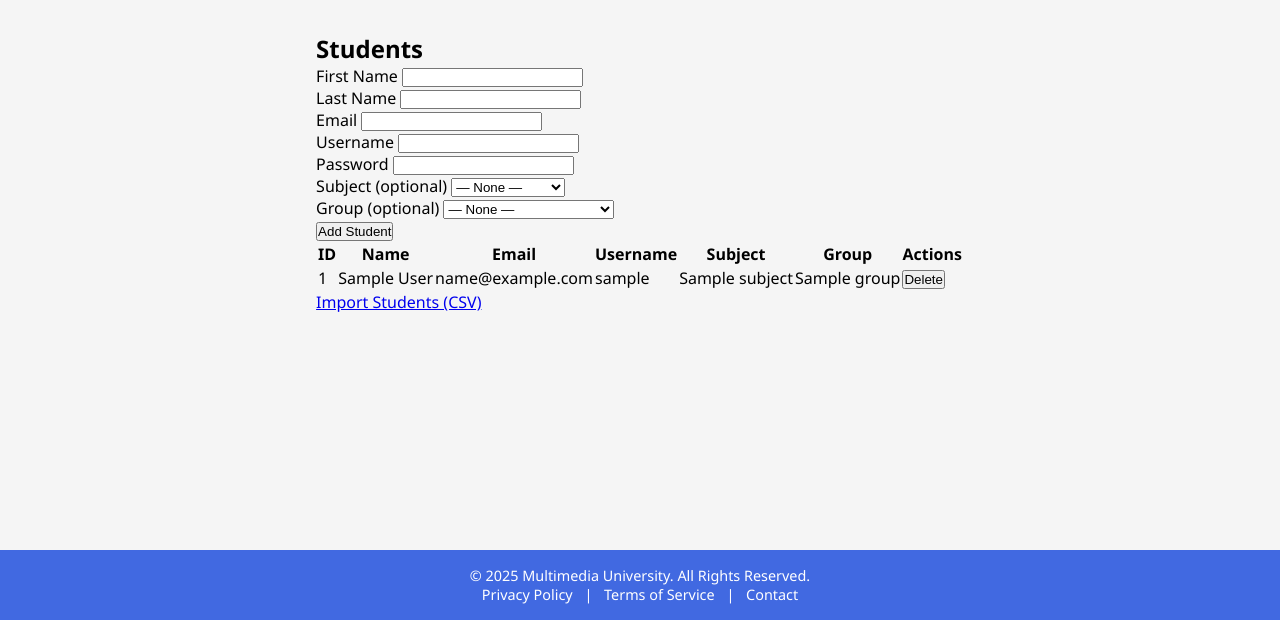
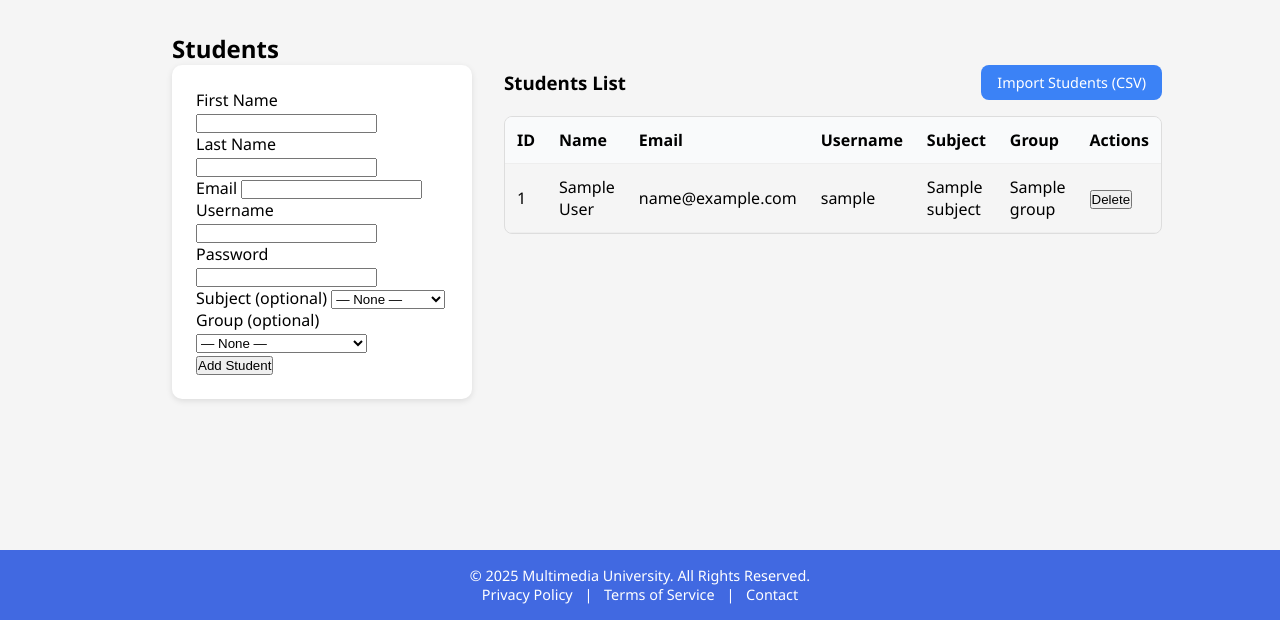
Before and after one commit to Skyler-Tan/G17--Mini-IT-project, a Flask app: template templates/students.html in a window 1280 px wide. Shown: the part 180-800 px from the top of the page. Run offline with Flask 3, Linux system fonts and the light colour scheme; the template is opened without the code that fills it: values that come from a table or form of the project are taken from there, others are empty; tables that the repository leaves empty hold one stand-in row (values such as "Sample post").

Commit message:
design for students

```diff
--- a/static/students.css
+++ b/static/students.css
@@ -1,123 +1,73 @@
-/* Heading */
-h2 {
-  font-size: 1.8rem;
-  margin-bottom: 1.5rem;
-  color: #333;
-  text-align: left;
-}
-
-/* Container for form + table side by side */
 .student-page {
   display: flex;
   gap: 2rem;
   align-items: flex-start;
 }
 
-/* Card form */
+/* Form */
 form.card {
   background: #fff;
   padding: 1.5rem;
   border-radius: 10px;
   box-shadow: 0 2px 6px rgba(0,0,0,0.1);
-  flex: 1;
-  display: flex;
-  flex-direction: column;
-  gap: 1rem;
-  max-width: 350px; /* keeps form compact */
+  flex: 0 0 300px; /* fixed width */
 }
 
-form.card .grid {
-  display: grid;
-  grid-template-columns: 1fr;
-  gap: 1rem;
+/* Right side */
+.students-section {
+  flex: 1; /* takes full remaining space */
 }
 
-form.card label {
-  font-weight: 600;
-  color: #444;
-  display: block;
-  margin-bottom: 0.3rem;
+/* Header with Import button */
+.students-header {
+  display: flex;
+  justify-content: space-between;
+  align-items: center;
+  margin-bottom: 1rem;
 }
 
-form.card input,
-form.card select {
-  width: 100%;
-  padding: 0.6rem;
-  border: 1px solid #ccc;
-  border-radius: 6px;
-  font-size: 1rem;
+.import-btn {
+  background: #3b82f6;
+  color: white;
+  padding: 0.5rem 1rem;
+  border-radius: 8px;
+  text-decoration: none;
+  font-size: 0.9rem;
 }
 
-form.card button {
-  background: #4169e1;
-  color: white;
-  border: none;
-  padding: 0.7rem 1.2rem;
-  border-radius: 6px;
-  cursor: pointer;
-  font-size: 1rem;
-  font-weight: 500;
-  align-self: flex-start;
-  transition: background 0.2s;
+.import-btn:hover {
+  background: #2563eb;
 }
 
-form.card button:hover {
-  background: #3154b5;
+/* Table */
+.table-container {
+  max-height: 500px;
+  overflow-y: auto;
+  border: 1px solid #ddd;
+  border-radius: 8px;
 }
 
-/* Table container */
-.student-table {
-  flex: 5;
-  background: #fff;
-  border-radius: 5px;
-  overflow-x: auto; /* ✅ allows horizontal scroll if needed */
-  box-shadow: 0 2px 6px rgba(0,0,0,0.1);
-  padding: 0; /* remove extra padding */
-}
-
-/* Table full width */
-.student-table table {
+table {
   width: 100%;
-  min-width: 700px; /* ✅ prevents column squishing */
   border-collapse: collapse;
 }
 
-/* Header */
-thead {
-  background: #4169e1;
-  color: white;
+th, td {
+  padding: 0.75rem;
+  text-align: left;
+  border-bottom: 1px solid #eee;
 }
 
-thead th {
-  padding: 0.8rem;
-  text-align: left;
-  font-size: 1rem;
-  white-space: nowrap; /* ✅ prevents header text from wrapping */
+th {
+  background: #f9fafb;
 }
 
-/* Body */
-tbody td {
-  padding: 0.8rem;
-  border-bottom: 1px solid #eee;
-  font-size: 0.95rem;
+@media (max-width: 768px) {
+  .student-page {
+    flex-direction: column;
+  }
+
+  .student-table {
+    min-width: 100%;
+  }
 }
-
-tbody tr:hover {
-  background: #f9f9f9;
-}
-
-/* Delete button */
-table button {
-  background: #dc3545;
-  color: white;
-  border: none;
-  padding: 0.4rem 0.7rem;
-  border-radius: 5px;
-  cursor: pointer;
-  font-size: 0.9rem;
-  transition: background 0.2s;
-}
-
-table button:hover {
-  background: #b02a37;
-}
--- a/templates/dashboard.html
+++ b/templates/dashboard.html
@@ -36,6 +36,9 @@
     <div class="card">
       <a href="{{ url_for('list_subjects') }}">Create New Subject</a>
     </div>
+    <div class="card">
+      <a href="{{ url_for('manage_students') }}">Manage Students</a>
+    </div>
   </section>
 {% endif %}
 
--- a/templates/students.html
+++ b/templates/students.html
@@ -1,9 +1,14 @@
 {% extends "layout.html" %}
 {% block content %}
+
+{% block extra_css %}
+<link rel="stylesheet" href="{{ url_for('static', filename='students.css') }}">
+{% endblock %}
+
 <h2>Students</h2>
 
+<div class="student-page">
   <form method="post" class="card">
-  <div class="grid">
     <div>
       <label>First Name</label>
       <input name="first_name" required>
@@ -42,12 +47,22 @@
         {% endfor %}
       </select>
     </div>
-  </div>
     <button type="submit">Add Student</button>
   </form>
 
+
+  <div class="students-section">
+    <div class="students-header">
+      <h3>Students List</h3>
+      <a href="{{ url_for('import_students') }}" class="import-btn">Import Students (CSV)</a>
+    </div>
+    <div class="table-container">
       <table>
-  <thead><tr><th>ID</th><th>Name</th><th>Email</th><th>Username</th><th>Subject</th><th>Group</th><th>Actions</th></tr></thead>
+        <thead>
+          <tr>
+            <th>ID</th><th>Name</th><th>Email</th><th>Username</th><th>Subject</th><th>Group</th><th>Actions</th>
+          </tr>
+        </thead>
         <tbody>
           {% for s in students %}
             <tr>
@@ -78,6 +93,8 @@
           {% endfor %}
         </tbody>
       </table>
+    </div>
+  </div>
+</div>
 
-<p><a href="{{ url_for('import_students') }}">Import Students (CSV)</a></p>
 {% endblock %}
```
Lines whose indentation alone changed are shown as unchanged.
